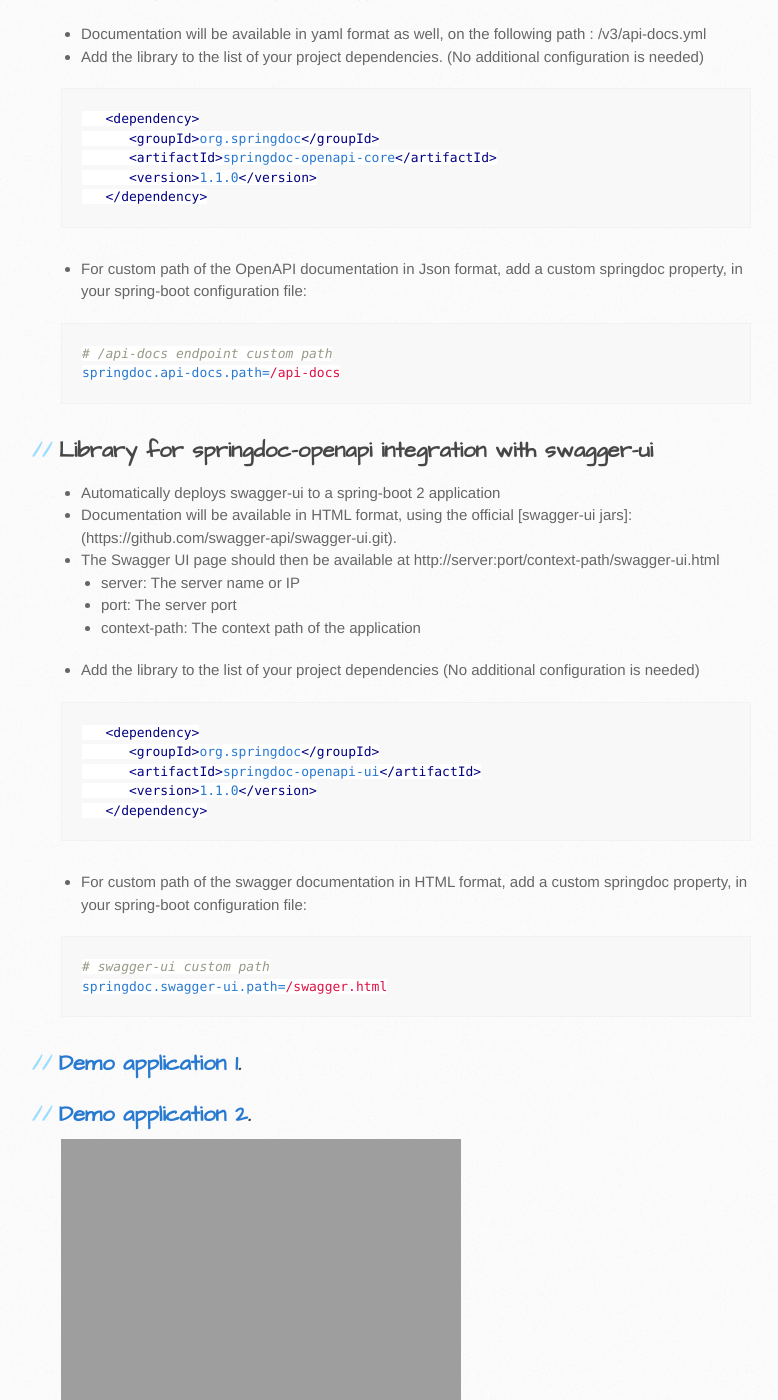
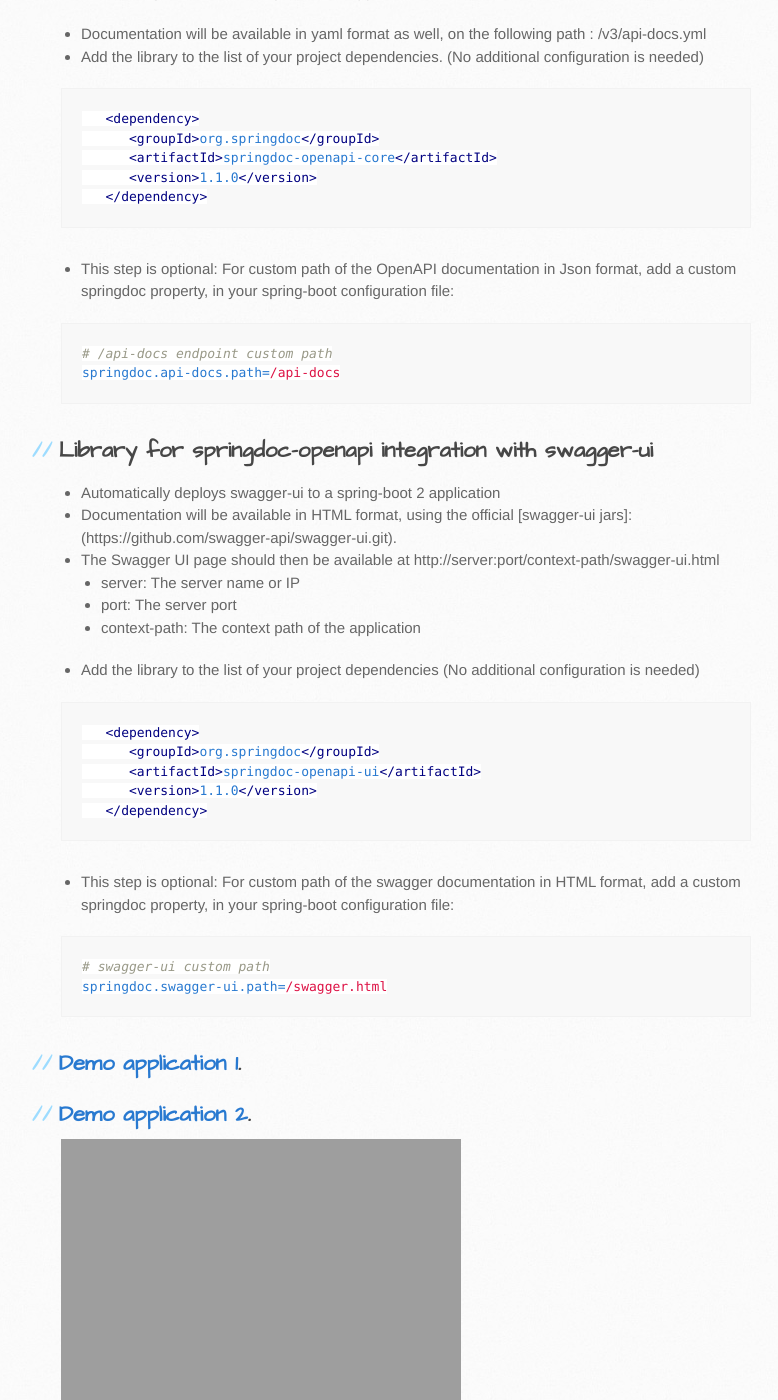
Before and after one commit to springdoc/springdoc-openapi-demos, a Jekyll site: the page built from docs/index.md, in a window 1280 px wide and 1400 px high, scrolled down 1002 px. Shown: the whole window, without its empty margins (109-887 px from the left). Built offline with Jekyll 4.4.1, drawn with Linux system fonts in a browser that asks for light colours.

Commit message:
Update index.md

````diff
--- a/docs/index.md
+++ b/docs/index.md
@@ -34,7 +34,7 @@
       <version>1.1.0</version>
    </dependency>
 ```
-*   For custom path of the OpenAPI documentation in Json format, add a custom springdoc property, in your spring-boot configuration file:
+*   This step is optional: For custom path of the OpenAPI documentation in Json format, add a custom springdoc property, in your spring-boot configuration file:
 
 ```properties
 # /api-docs endpoint custom path
@@ -56,7 +56,7 @@
       <version>1.1.0</version>
    </dependency>
 ```
-*   For custom path of the swagger documentation in HTML format, add a custom springdoc property, in your spring-boot configuration file:
+*   This step is optional: For custom path of the swagger documentation in HTML format, add a custom springdoc property, in your spring-boot configuration file:
 
 ```properties
 # swagger-ui custom path
````
